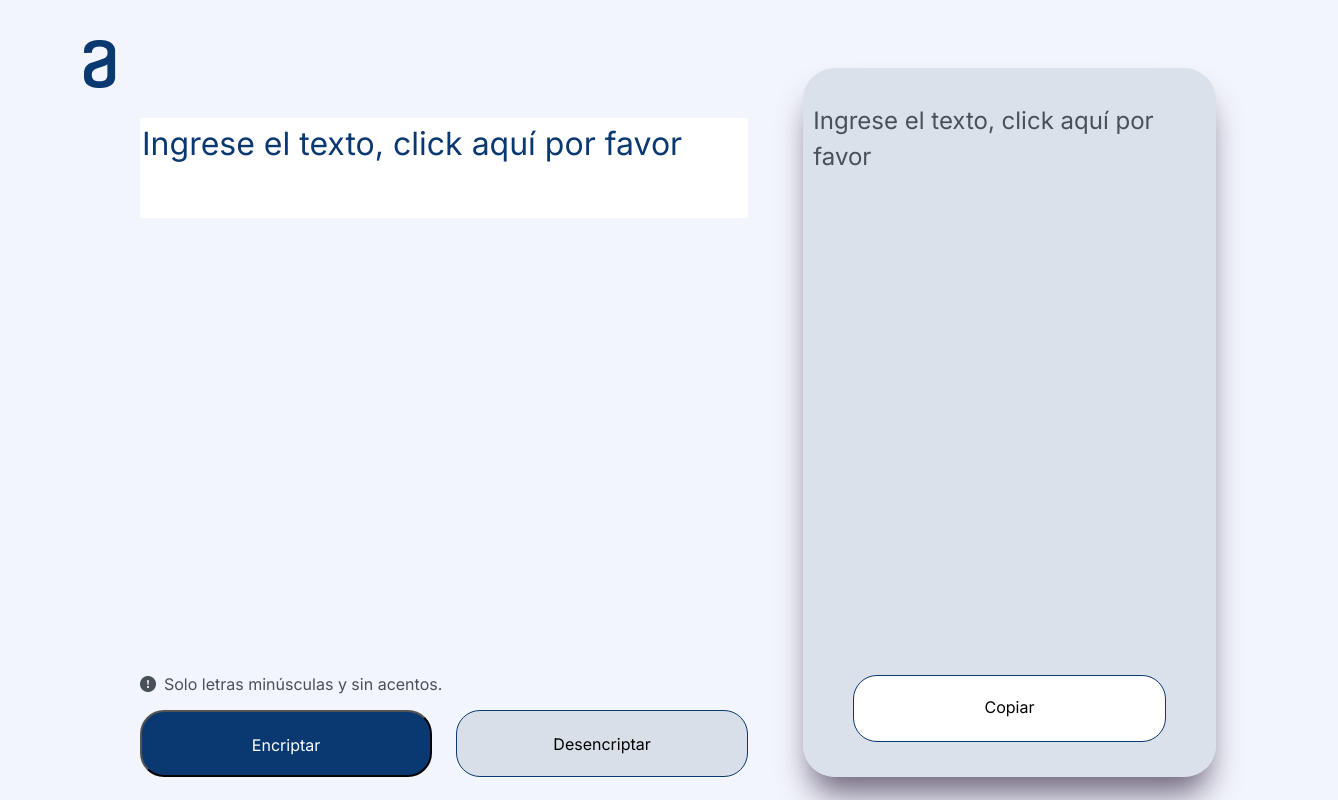
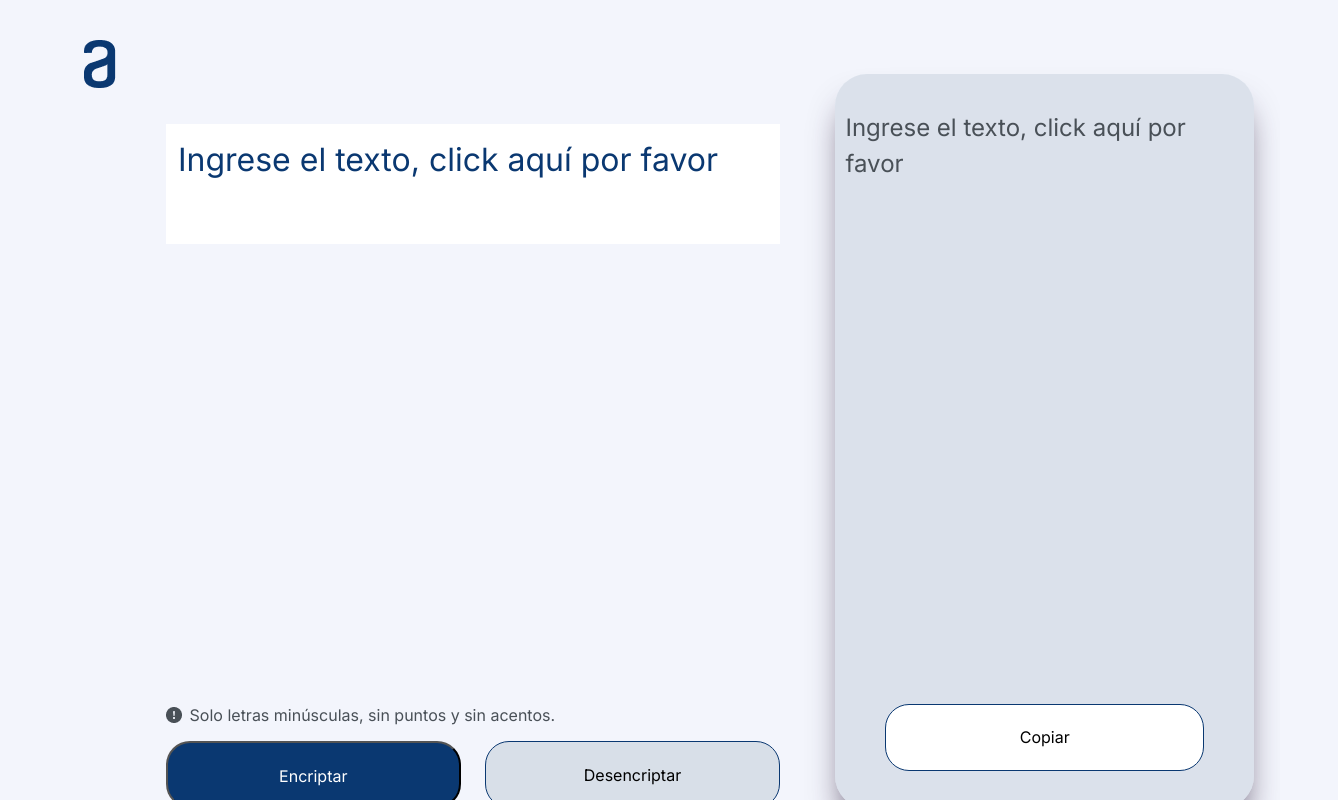
Before and after one commit to yisuscerroabajo/encriptador-texto-challenge1, a plain HTML site: page index.html in a window 1280 px wide. Both pictures are taken after a click on the button "Desencriptar". Shown: the top 800 px of the page, 1338 px wide, since content can reach past the window. Drawn offline with Linux system fonts and the light colour scheme.

Commit message:
ultimas correcciones 4.0

```diff
--- a/index.html
+++ b/index.html
@@ -12,12 +12,12 @@
     />
   </head>
   <body>
-    <main class="container__pagina">
-      <nav class="caja-header">
+    <div class="container__pagina">
+      <header class="caja-header">
         <h1>
           <img src="imagenes/Logo.png" alt="logo" class="imagen-logo" />
         </h1>
-      </nav>
+      </header>
       <main class="caja-flex">
         <section class="caja-textoBotones">
           <form class="container__texto">
@@ -37,7 +37,7 @@
               alt="imagen-exclamacion"
               class="imagen-exclamacion"
             />
-            <p>Solo letras minúsculas y sin acentos.</p>
+            <p>Solo letras minúsculas, sin puntos y sin acentos.</p>
           </div>
           <div class="container__botones">
             <button id="boton-encriptar" class="boton-encriptar">
@@ -82,7 +82,7 @@
               El texto se está convirtiendo...
             </p>
             <p class="caja4 cajacentradora522px">
-              Recuerda que no debe llevar comas, puntos ni tildes.
+              Recuerda que no debe llevar mayúsculas, comas, puntos ni tildes.
             </p>
           </div>
 
@@ -98,7 +98,7 @@
             />
             <p class="caja5 cajacentradora522px">Alerta Texto Invalido</p>
             <p class="caja6 cajacentradora522px">
-              Recuerda que no debe llevar comas, puntos ni tildes.
+              Recuerda que no debe llevar mayúsculas, comas, puntos ni tildes.
             </p>
           </div>
 
@@ -126,8 +126,9 @@
           alt="imagendelgato"
           class="imagen-gato caja-gato"
         />
+        <img src="imagenes/gato2.png" alt="imagengato2" class="caja-gato" />
       </footer>
-    </main>
-    <script src="script.js"></script>
+    </div>
+    <script defer src="script.js"></script>
   </body>
 </html>
--- a/script.js
+++ b/script.js
@@ -1,4 +1,3 @@
-document.addEventListener("DOMContentLoaded", function () {
 let textarea = document.getElementById("mensaje");
 let primeraCaja = document.getElementById("container__buscando");
 let segundaCaja = document.getElementById("container__cargando");
@@ -132,11 +131,11 @@ document.addEventListener("DOMContentLoaded", function () {
     //se aplica el reemplazo de cada palabra
     const textoDesencriptado = palabras.map((palabras) => {
       return palabras
-          .replaceAll(/enter/g, "e")
-          .replaceAll(/gimes/g, "i")
-          .replaceAll(/ai/g, "a")
-          .replaceAll(/ober/g, "o")
-          .replaceAll(/ufat/g, "u");
+        .replaceAll(/enter/gi, "e")
+        .replaceAll(/imes/gi, "i")
+        .replaceAll(/ai/gi, "a")
+        .replaceAll(/ober/gi, "o")
+        .replaceAll(/ufat/gi, "u");
     });
     //unimos todo el array en un solo texto conjunto
     return textoDesencriptado.join(" ");
@@ -148,9 +147,7 @@ document.addEventListener("DOMContentLoaded", function () {
 
   //Mostrar el texto desencriptado en la caja de resulado
   //Definir en donde se muestra el texto en js
-    let cajaTextoResultado = document.querySelector(
-      ".estilo-textodesencriptado"
-    );
+  let cajaTextoResultado = document.querySelector(".estilo-textodesencriptado");
   //cambiar el contenido del elemento en css por el textoEncriptado
   cajaTextoResultado.textContent = `${desencriptarTexto(textarea.value)}`;
 });
@@ -180,4 +177,3 @@ document.addEventListener("DOMContentLoaded", function () {
     return navigator.clipboard.readText();
   });
 }
-});
--- a/style.css
+++ b/style.css
@@ -10,11 +10,9 @@
 }
 
 .container__pagina {
-  width: 95%;
+  width: 100%;
   max-width: 100%;
-  top: 622px;
-  left: -2277px;
-  margin: 20px 5% 0 0;
+  max-width: 1450px;
 }
 
 .caja-header {
@@ -52,6 +50,7 @@ h1 {
 .caja-flex {
   display: flex;
   width: auto;
+  padding: 2%;
 }
 
 .caja-textoBotones {
@@ -67,6 +66,7 @@ h1 {
 
 textarea {
   border: none;
+  padding: 2%;
 }
 
 textarea#mensaje {
@@ -293,10 +293,10 @@ footer {
   bottom: 0;
   /* Opcional: Haz que el pie de página ocupe todo el ancho de la ventana */
   height: 150px;
-  width: 110%;
+  width: 100%;
   background-color: #ccc; /* Color de fondo del pie de página */
   padding: 0px; /* Añade algo de espacio alrededor del contenido del pie de página */
-  background: url(imagenes/footer.pgn.PNG);
+  background: url(imagenes/footer.png);
 }
 
 .container-gato {
```
Also changed, not shown: imagenes/footer.pgn.PNG (deleted), imagenes/footer.png (added), imagenes/gato2.png, 1 other file. Lines whose indentation alone changed are shown as unchanged.
